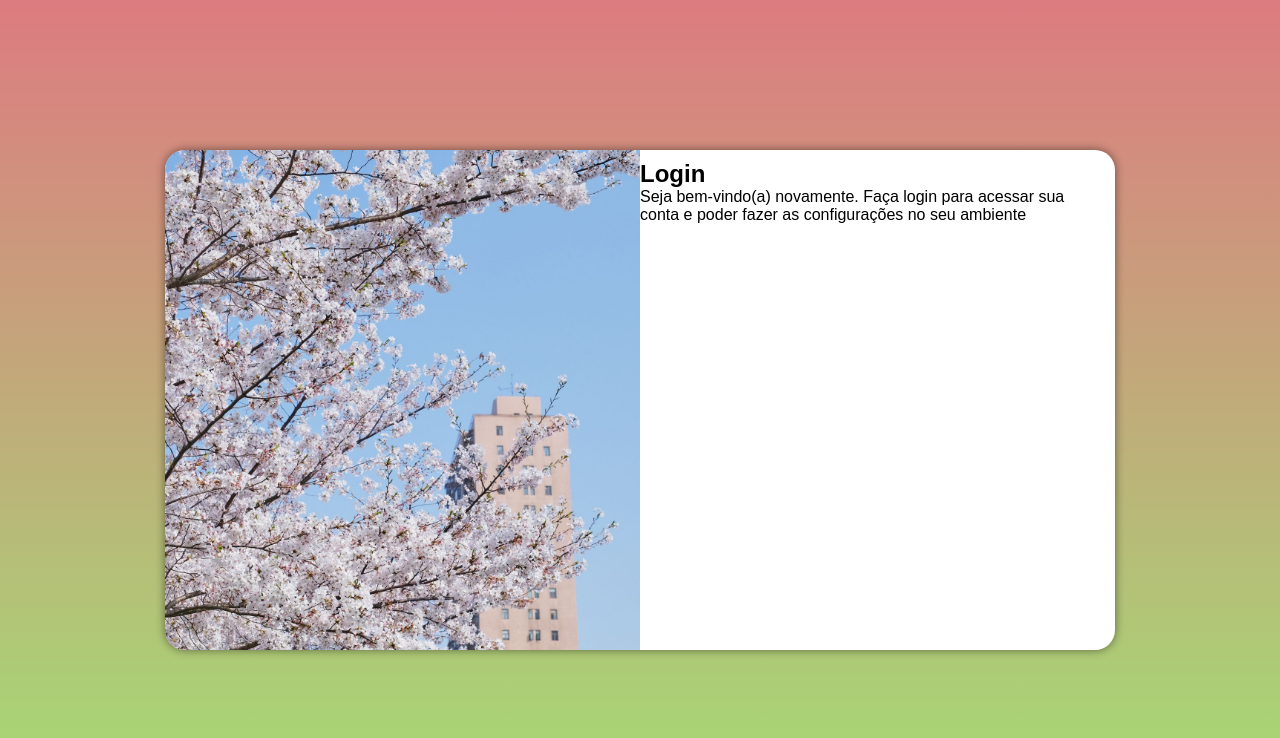
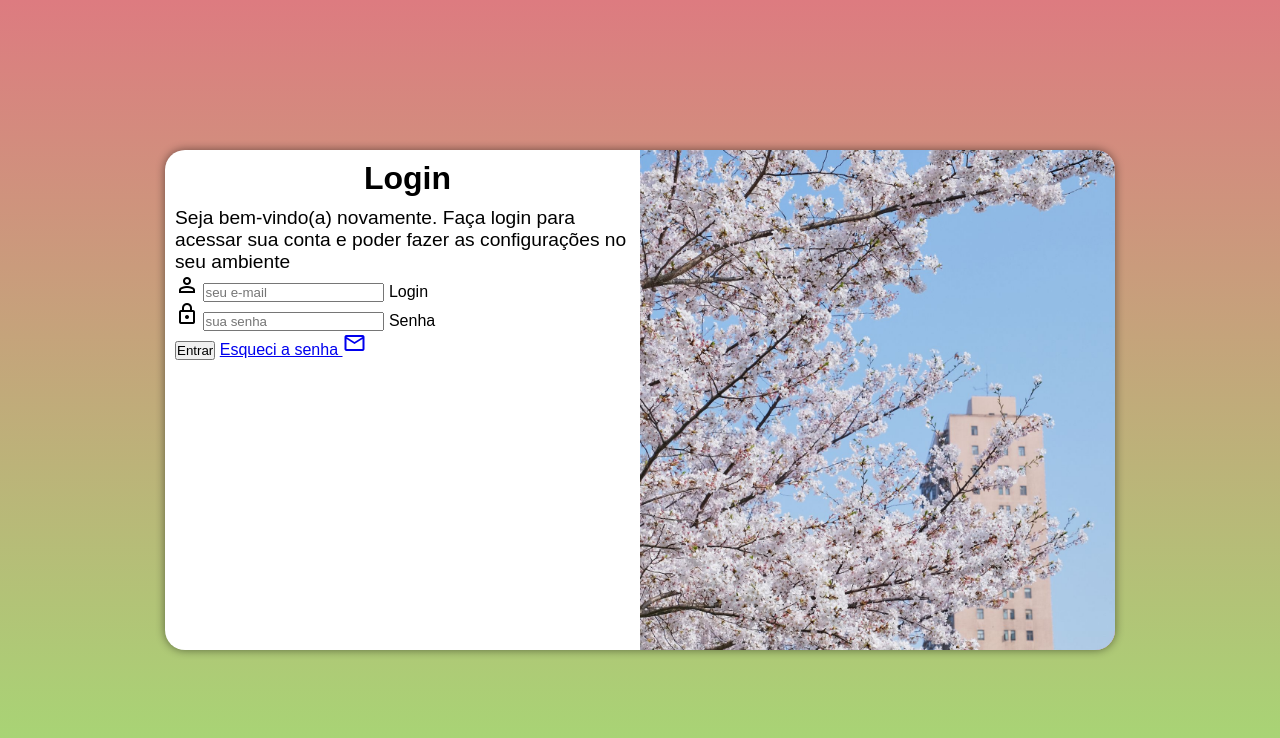
Before and after one commit to anapaulapereira577/projeto-login, a plain HTML site: page index.html in a window 1280 px wide. Drawn offline with nearby package versions, Linux system fonts and the light colour scheme.

Commit message:
adicionei o formulario

```diff
--- a/estilos/media-query.css
+++ b/estilos/media-query.css
@@ -14,7 +14,7 @@
         height: 100%;
     }
     section#login > div#formulario {
-        float: right;
+        float:right;
         width: 70%;
     }
 
@@ -30,12 +30,20 @@
     }
 
     section#login > div#imagem {
-        float: left;
+        float: right;
         width: 50%;
         height: 100%;
     }
     section#login > div#fotmulario {
-        float: right;
+        float: left;
         width: 50%;
     }
 }
+
+div#formulario > h1 {
+    font-size: 2em;
+}
+
+div#formulario > p {
+    font-size: 1.2em;
+}
--- a/estilos/style.css
+++ b/estilos/style.css
@@ -16,7 +16,7 @@ Paleta de cores
 }
 
 body, html {
-    background-color: #cf8496;
+    background-color: #c27c7f;
     height:100vh ;
     width: 100vw;
 
@@ -56,3 +56,12 @@ section#login > div#formulario {
     display: block;
     padding: 10px;
 }
+
+div#formulario > h1 {
+    text-align: center;
+    margin-bottom: 10px;
+}
+
+div#formulario > p {
+    font-size: 0.8em;
+}
--- a/index.html
+++ b/index.html
@@ -5,6 +5,7 @@
     <meta charset="UTF-8">
     <meta name="viewport" content="width=device-width, initial-scale=1.0">
     <title>Login</title>
+    <link href="https://fonts.googleapis.com/css2?family=Material+Symbols+Outlined" rel="stylesheet" />
     <link rel="stylesheet" href="estilos/style.css">
     <link rel="stylesheet" href="estilos/media-query.css">
 </head>
@@ -19,7 +20,23 @@
             <div id="formulario">
                 <h1>Login</h1>
                 <p>Seja bem-vindo(a) novamente. Faça login para acessar sua conta e poder fazer as configurações no seu ambiente</p>
-                <form action="login.php" method="post"></form>
+                <form action="login.php" method="post">
+                    <div class="campo">
+                      <span class="material-symbols-outlined">person</span>
+                     <input type="email" name="login" id="ilogin" placeholder="seu e-mail" autocomplete="email" required max="30">
+                        <label for="ilogin">Login</label>
+
+                    </div>
+                    <div class="campo">
+                       <span class="material-symbols-outlined">lock</span>
+                        <input type="password" name="senha" id="isenha" placeholder="sua senha" autocomplete="current-password" required minlength="8" maxlength="20">
+                        <label for="isenha">Senha</label>
+                     </div>
+                     <input type="submit" value="Entrar">
+                     <a href="esqueci.html">
+                     Esqueci a senha <span class="material-symbols-outlined">mail</span>
+                     </a>
+                </form>
             </div>
 
         </section>
```
